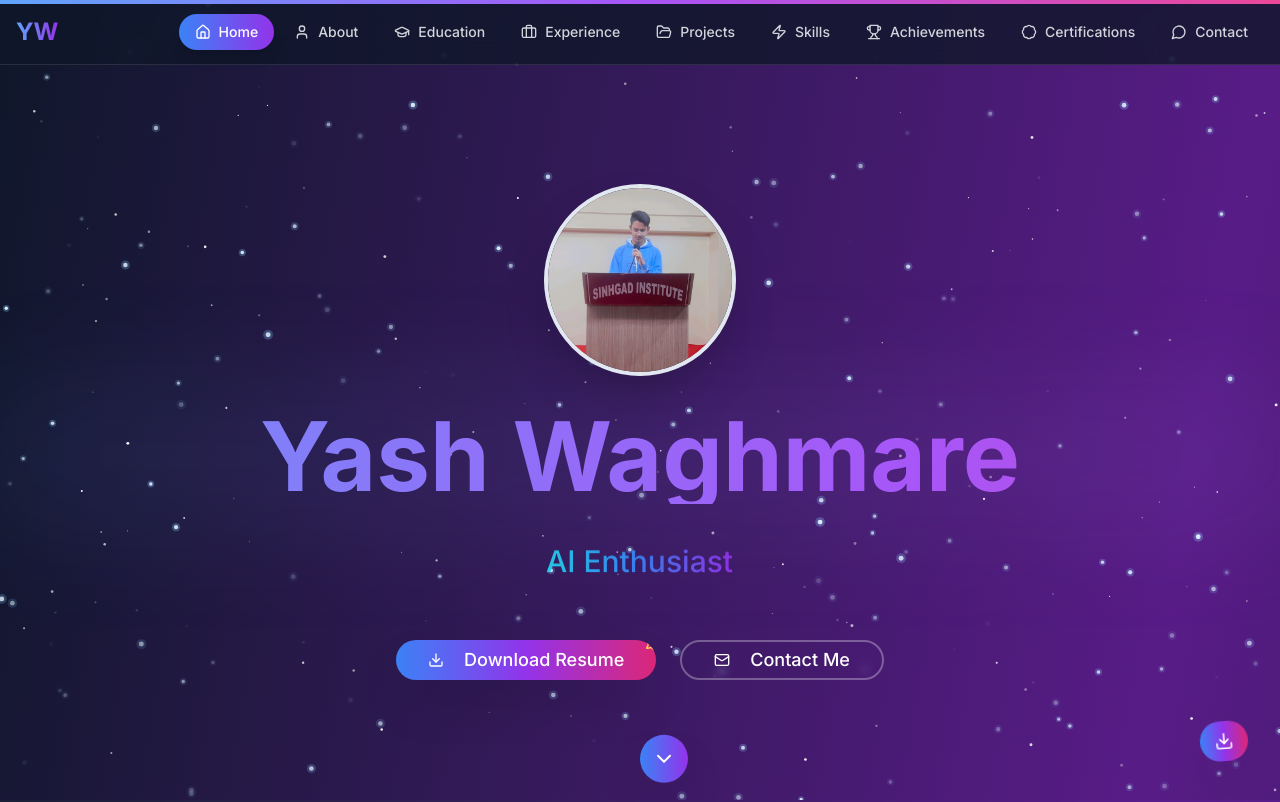
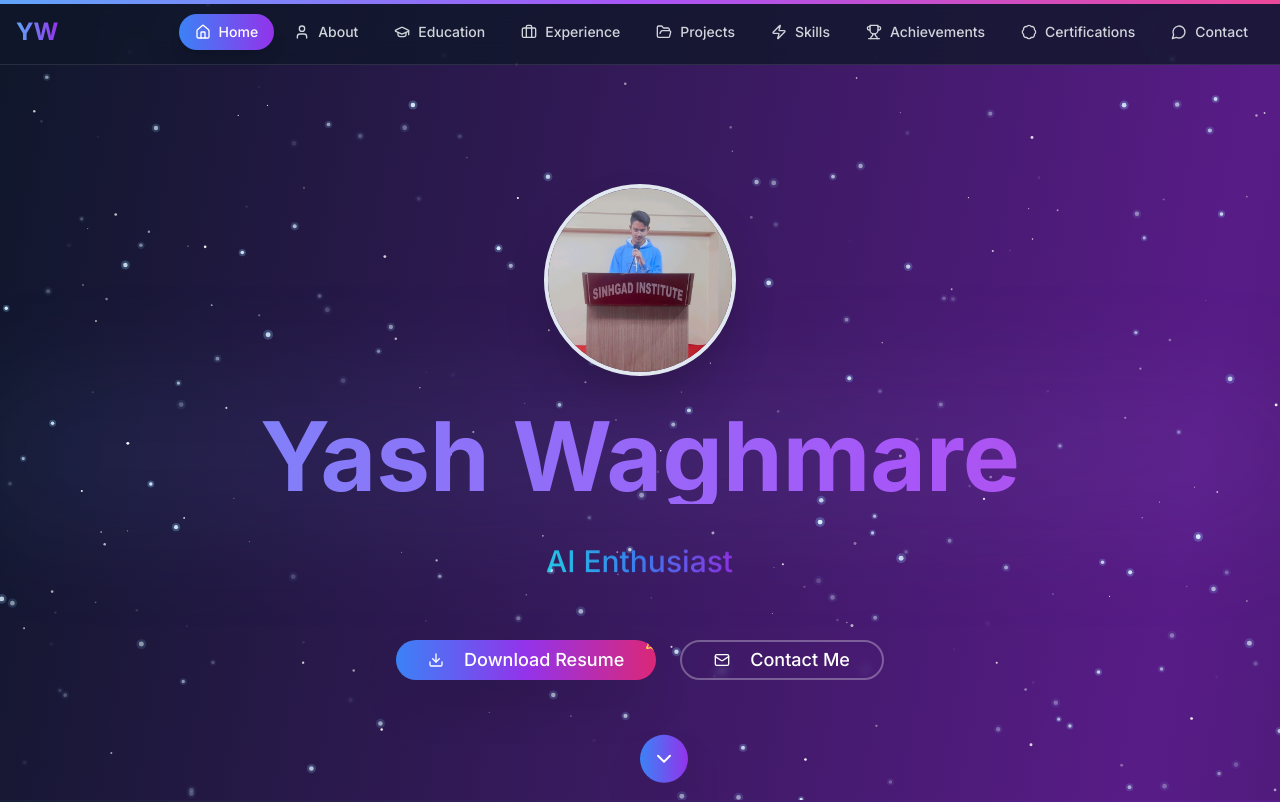
Before and after one commit to Yash-1407/yashwaghmare, a Next.js app: page / in a window 1280 px wide. Shown: the top 802 px of the page. Built offline with nearby package versions, Linux system fonts and the light colour scheme.

Commit message:
Remove floating download button and update static export config

```diff
--- a/app/page.tsx
+++ b/app/page.tsx
@@ -1480,37 +1480,7 @@ export default function Portfolio() {
         )}
       </AnimatePresence>
 
-      {/* Floating Resume Button */}
-      <motion.div
-        className="fixed bottom-8 right-8 z-40"
-        whileHover={{ scale: 1.1, y: -5 }}
-        whileTap={{ scale: 0.9 }}
-        animate={{
-          y: [0, -10, 0],
-          rotate: [0, 5, -5, 0],
-        }}
-        transition={{
-          y: { duration: 3, repeat: Number.POSITIVE_INFINITY, ease: "easeInOut" },
-          rotate: { duration: 4, repeat: Number.POSITIVE_INFINITY, ease: "easeInOut" },
-        }}
-      >
-        <Button
-          onClick={() => setShowResume(true)}
-          className="rounded-full p-4 bg-gradient-to-r from-blue-500 via-purple-600 to-pink-600 border-0 shadow-2xl relative overflow-hidden group"
-        >
-          <motion.div
-            className="absolute inset-0 bg-white/10 opacity-0 group-hover:opacity-100"
-            transition={{ duration: 0.3 }}
-          />
-          <motion.div
-            animate={{ scale: [1, 1.2, 1] }}
-            transition={{ duration: 2, repeat: Number.POSITIVE_INFINITY }}
-            className="relative z-10"
-          >
-            <Download className="h-6 w-6 text-white" />
-          </motion.div>
-        </Button>
-      </motion.div>
+      {/* Floating Resume Button removed as per user request */}
     </div>
   )
 }
```
